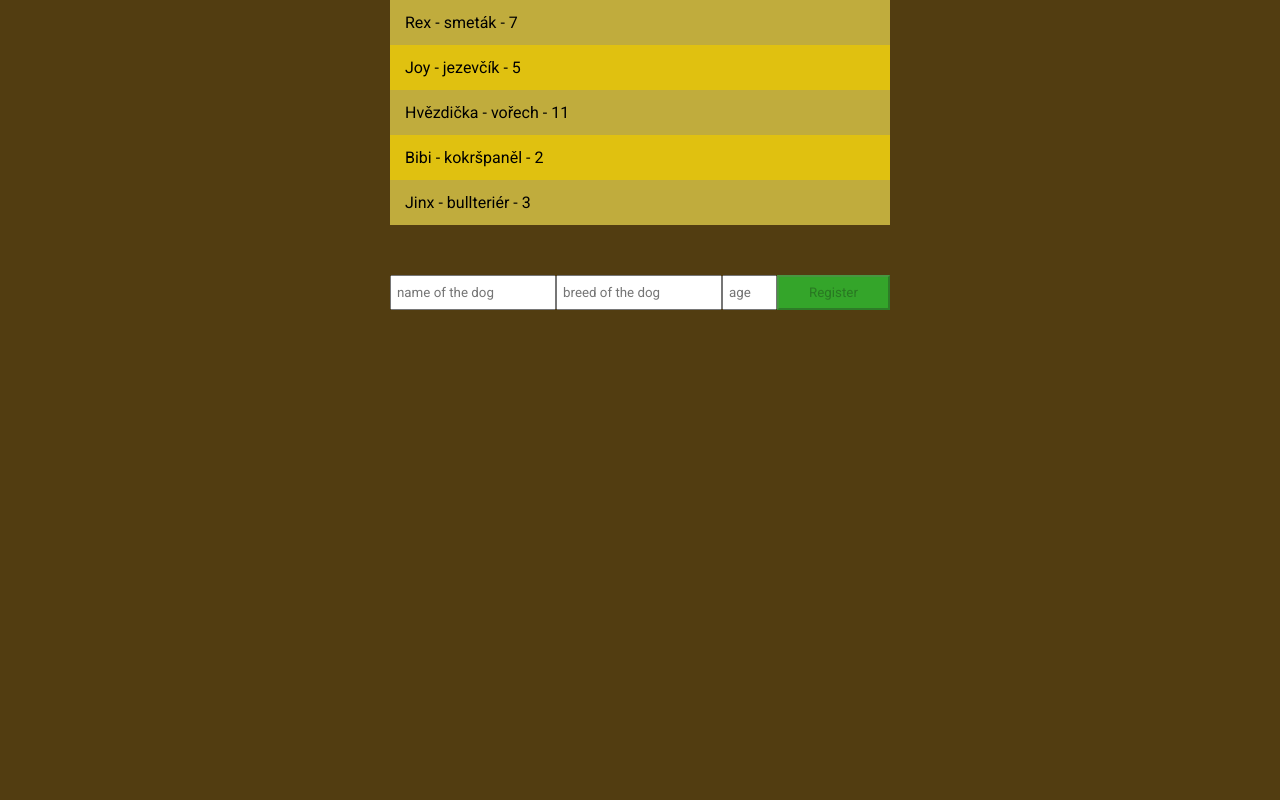
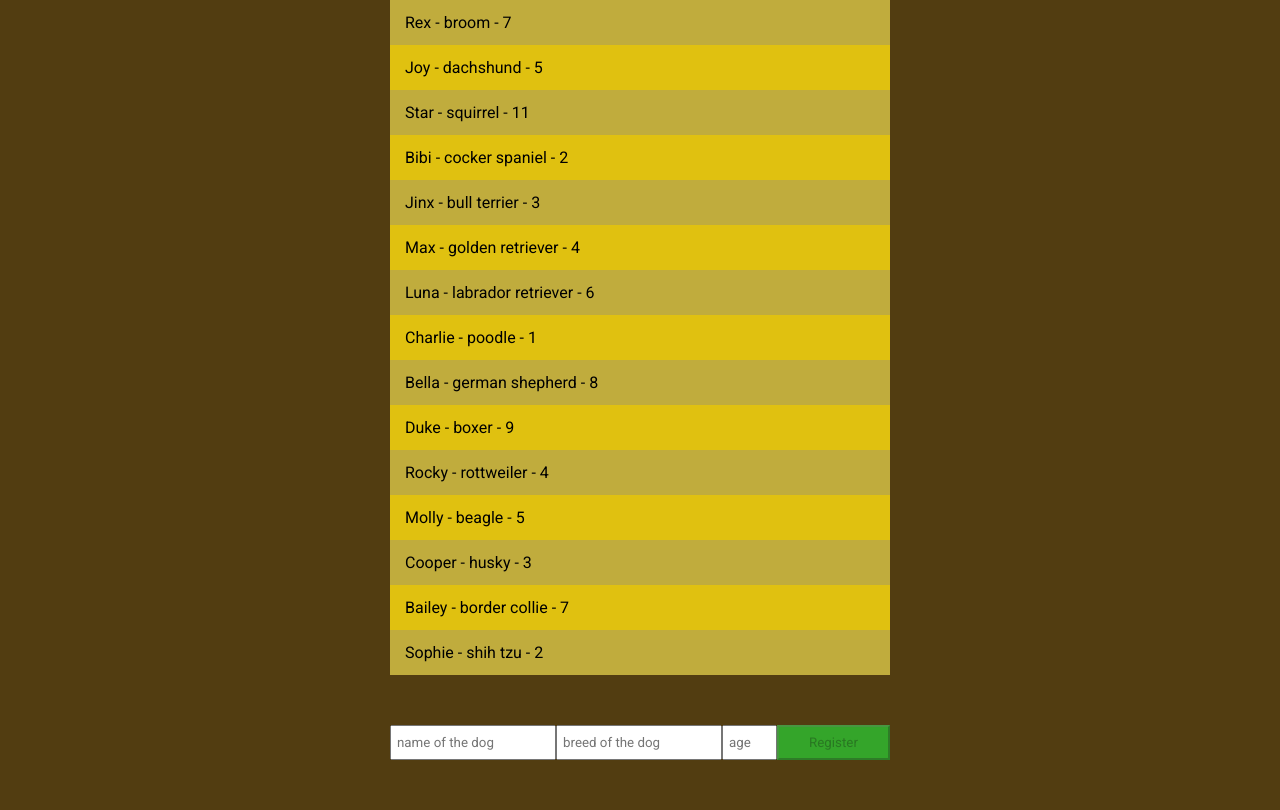
Before and after one commit to jofi111/Utulek, a React (Create React App) app: page / in a window 1280 px wide. Built offline with nearby package versions, Linux system fonts and the light colour scheme.

Commit message:
uprava aj verze seznamu psu

```diff
--- a/src/App.jsx
+++ b/src/App.jsx
@@ -33,10 +33,13 @@ function App() {
 
   const handleChange = (event) => {
     const updatedDog = { ...newDog, [event.target.name]: event.target.value };
+    validateData(updatedDog);
     setNewDog(updatedDog);
-    validateData(updatedDog);
   };
 
+  const handleAdd = () => {
+    null;
+  };
   // useEffect(() => {
   //   console.log(listOfDogs);
   // }, [listOfDogs]);
@@ -45,7 +48,12 @@ function App() {
     <div className="App">
       <PageContainer>
         <DogList data={listOfDogs} />
-        <DogForm data={newDog} validation={valid} onChange={handleChange} />
+        <DogForm
+          data={newDog}
+          validation={valid}
+          onChange={handleChange}
+          onAdd={handleAdd}
+        />
       </PageContainer>
     </div>
   );
--- a/src/components/DogForm/DogForm.jsx
+++ b/src/components/DogForm/DogForm.jsx
@@ -1,7 +1,7 @@
 import React, { useState } from "react";
 import "./DogForm.css";
 
-function DogForm({ data, onChange, validation }) {
+function DogForm({ data, onChange, validation, onAdd }) {
   const [showHint, setShowHint] = useState(false);
 
   return (
@@ -37,7 +37,9 @@ function DogForm({ data, onChange, validation }) {
             <div className="hint-bubble">Age must be 0-32 years</div>
           )}
         </div>
-        <button disabled={!validation}>Register</button>
+        <button disabled={!validation} onClick={onAdd}>
+          Register
+        </button>
       </div>
     </div>
   );
--- a/src/dogsData.json
+++ b/src/dogsData.json
@@ -3,32 +3,92 @@
     {
       "id": 1,
       "name": "Rex",
-            "breed": "smeták",
+      "breed": "broom",
       "age": 7
     },
     {
       "id": 2,
       "name": "Joy",
-            "breed": "jezevčík",
+      "breed": "dachshund",
       "age": 5
     },
     {
       "id": 3,
-            "name": "Hvězdička",
-            "breed": "vořech",
+      "name": "Star",
+      "breed": "squirrel",
       "age": 11
     },
     {
       "id": 4,
       "name": "Bibi",
-            "breed": "kokršpaněl",
+      "breed": "cocker spaniel",
       "age": 2
     },
     {
       "id": 5,
       "name": "Jinx",
-            "breed": "bullteriér",
+      "breed": "bull terrier",
       "age": 3
+    },
+    {
+      "id": 6,
+      "name": "Max",
+      "breed": "golden retriever",
+      "age": 4
+    },
+    {
+      "id": 7,
+      "name": "Luna",
+      "breed": "labrador retriever",
+      "age": 6
+    },
+    {
+      "id": 8,
+      "name": "Charlie",
+      "breed": "poodle",
+      "age": 1
+    },
+    {
+      "id": 9,
+      "name": "Bella",
+      "breed": "german shepherd",
+      "age": 8
+    },
+    {
+      "id": 10,
+      "name": "Duke",
+      "breed": "boxer",
+      "age": 9
+    },
+    {
+      "id": 11,
+      "name": "Rocky",
+      "breed": "rottweiler",
+      "age": 4
+    },
+    {
+      "id": 12,
+      "name": "Molly",
+      "breed": "beagle",
+      "age": 5
+    },
+    {
+      "id": 13,
+      "name": "Cooper",
+      "breed": "husky",
+      "age": 3
+    },
+    {
+      "id": 14,
+      "name": "Bailey",
+      "breed": "border collie",
+      "age": 7
+    },
+    {
+      "id": 15,
+      "name": "Sophie",
+      "breed": "shih tzu",
+      "age": 2
     }
   ]
 }
```
Lines whose indentation alone changed are shown as unchanged.
